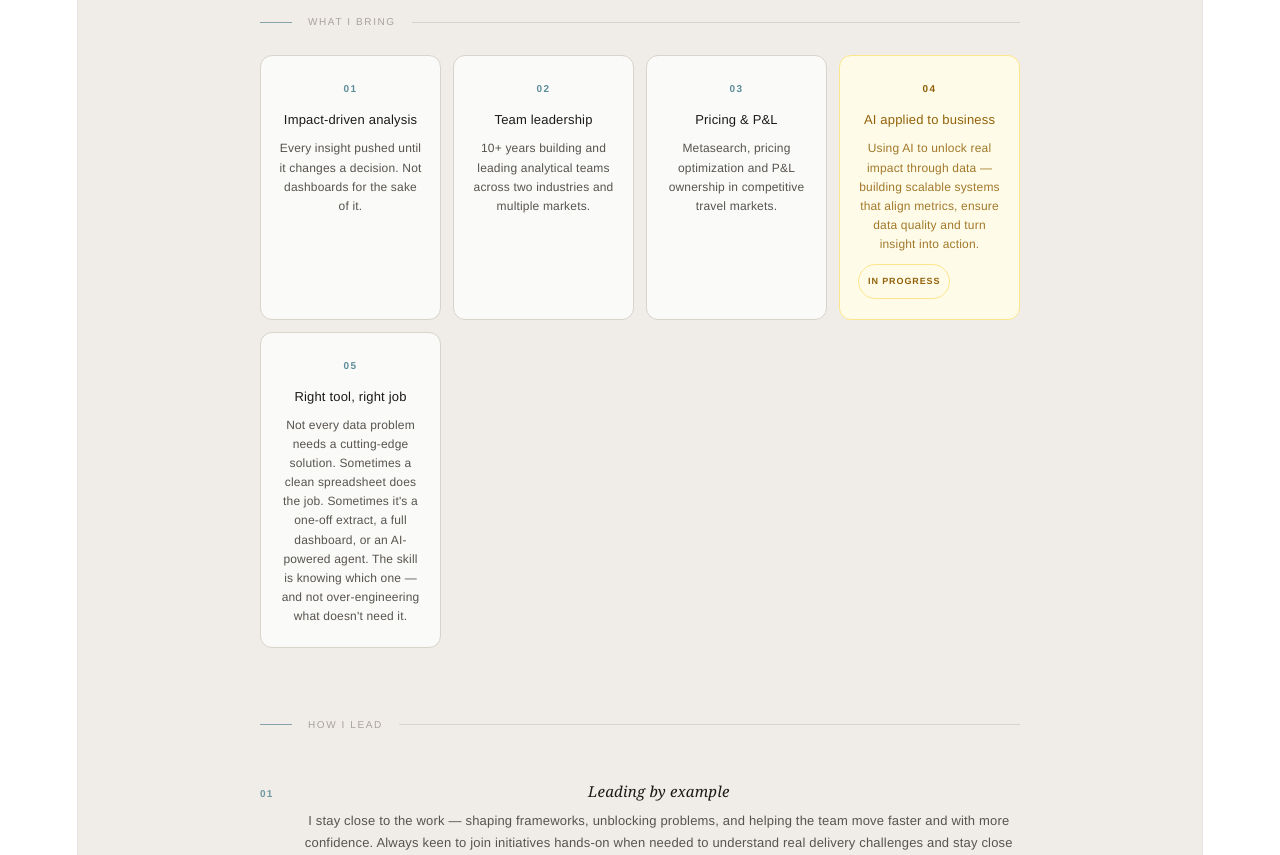
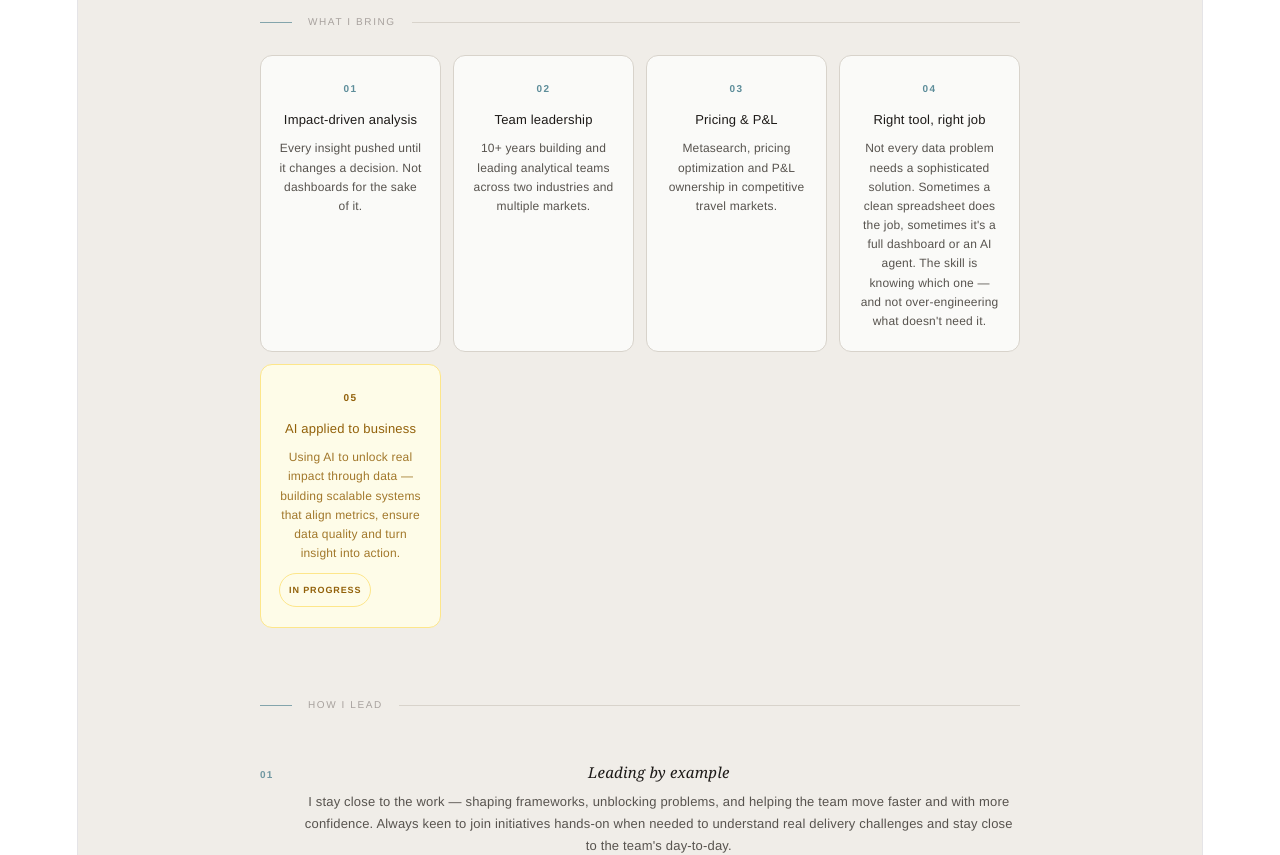
Before and after one commit to Dvaquerog/david-portfolio, a React (Vite) app: page / in a window 1280 px wide. Shown: the part 1520-2375 px from the top of the page. Built offline with nearby package versions, Linux system fonts and the light colour scheme.

Commit message:
reorden cards + body reducido

```diff
--- a/src/App.jsx
+++ b/src/App.jsx
@@ -45,8 +45,8 @@ const CONTENT = {
       { num: "01", title: "Impact-driven analysis", body: "Every insight pushed until it changes a decision. Not dashboards for the sake of it." },
       { num: "02", title: "Team leadership", body: "10+ years building and leading analytical teams across two industries and multiple markets." },
       { num: "03", title: "Pricing & P&L", body: "Metasearch, pricing optimization and P&L ownership in competitive travel markets." },
-      { num: "04", title: "AI applied to business", body: "Using AI to unlock real impact through data — building scalable systems that align metrics, ensure data quality and turn insight into action.", inProgress: true, badge: "in progress" },
-      { num: "05", title: "Right tool, right job", body: "Not every data problem needs a cutting-edge solution. Sometimes a clean spreadsheet does the job. Sometimes it's a one-off extract, a full dashboard, or an AI-powered agent. The skill is knowing which one — and not over-engineering what doesn't need it." },
+      { num: "04", title: "Right tool, right job", body: "Not every data problem needs a sophisticated solution. Sometimes a clean spreadsheet does the job, sometimes it's a full dashboard or an AI agent. The skill is knowing which one — and not over-engineering what doesn't need it." },
+      { num: "05", title: "AI applied to business", body: "Using AI to unlock real impact through data — building scalable systems that align metrics, ensure data quality and turn insight into action.", inProgress: true, badge: "in progress" },
     ],
     sectionLead: "How I lead",
     leadership: [
@@ -100,8 +100,8 @@ const CONTENT = {
       { num: "01", title: "Análisis orientado al impacto", body: "El esfuerzo analítico cobra sentido cuando permite tomar mejores decisiones. Información sin accionabilidad no genera impacto." },
       { num: "02", title: "Liderazgo de equipos", body: "Más de 10 años construyendo y liderando equipos de analítica en dos industrias y múltiples mercados." },
       { num: "03", title: "Pricing y P&L", body: "Metasearch, optimización de pricing y ownership del P&L en mercados de viajes altamente competitivos." },
-      { num: "04", title: "IA aplicada al negocio", body: "Usar la IA para desbloquear impacto real a través del dato — construyendo sistemas escalables que alinean métricas, aseguran la calidad del dato y convierten el insight en acción.", inProgress: true, badge: "en desarrollo" },
-      { num: "05", title: "La herramienta adecuada para cada problema", body: "No todo problema de datos necesita una solución sofisticada. A veces un Excel bien hecho resuelve. Otras veces es una extracción puntual, un dashboard completo o un agente con IA. La clave está en saber cuál corresponde — y no sobreingenierar lo que no lo necesita." },
+      { num: "04", title: "La herramienta adecuada para cada problema", body: "No todo problema de datos necesita una solución sofisticada. A veces un Excel bien hecho resuelve, otras veces es un dashboard completo o un agente con IA. La clave está en saber cuál corresponde — y no sobreingenierar lo que no lo necesita." },
+      { num: "05", title: "IA aplicada al negocio", body: "Usar la IA para desbloquear impacto real a través del dato — construyendo sistemas escalables que alinean métricas, aseguran la calidad del dato y convierten el insight en acción.", inProgress: true, badge: "en desarrollo" },
     ],
     sectionLead: "Cómo lidero",
     leadership: [
```
